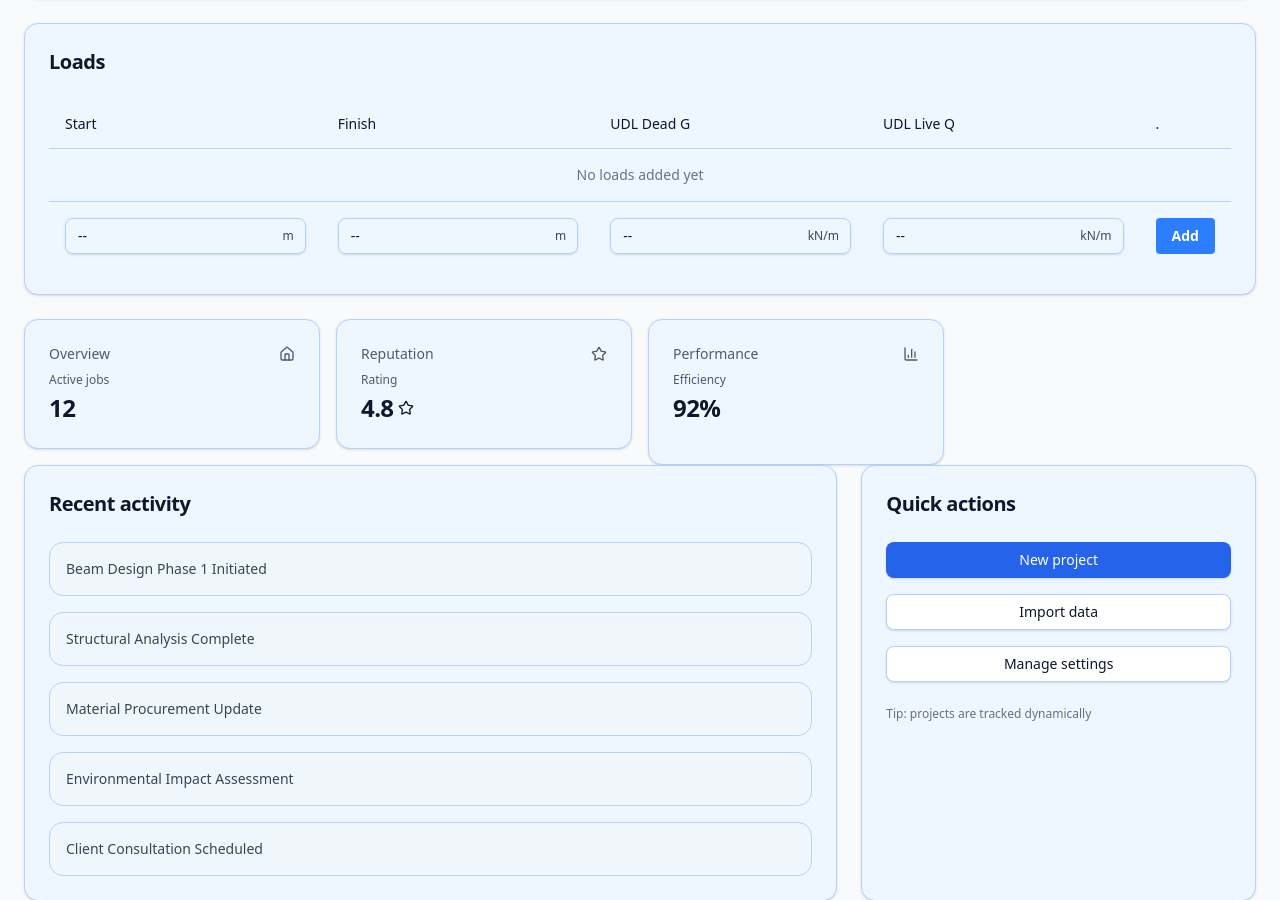
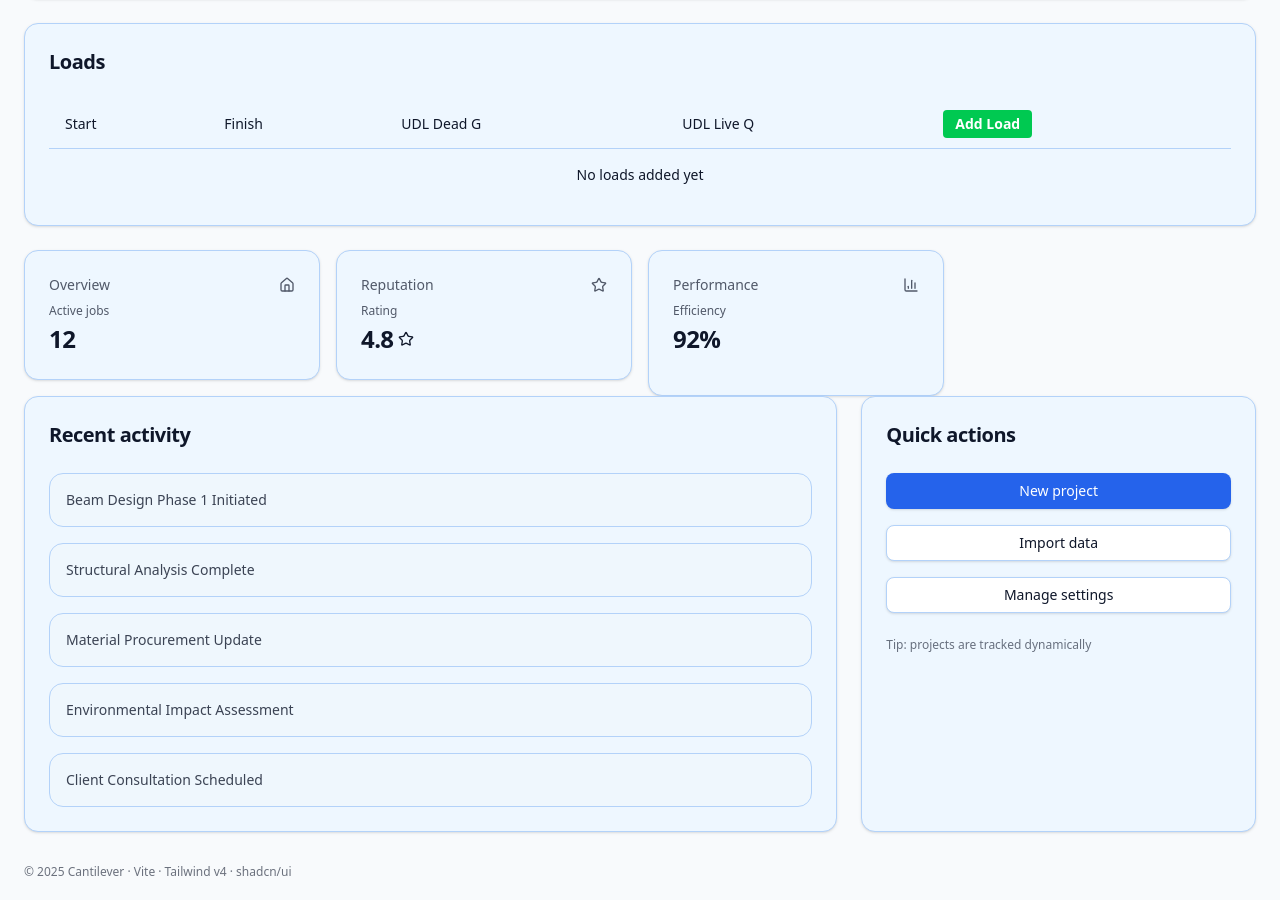
Before and after one commit to dhadley70/BeamDesignTS, a React (Vite) app: page / in a window 1280 px wide. Shown: the part 968-1868 px from the top of the page. Built offline with nearby package versions, Linux system fonts and the light colour scheme.

Commit message:
Improve LoadsInputCard UI with better layout and auto-add functionality

```diff
--- a/src/components/loadsInput.tsx
+++ b/src/components/loadsInput.tsx
@@ -20,6 +20,9 @@ interface LoadsInputProps {
 }
 
 export const LoadsInputCard: React.FC<LoadsInputProps> = ({ loads, setLoads, span }) => {
+  // State to manage visibility of the add load form
+  const [showAddForm, setShowAddForm] = useState<boolean>(false);
+
   // State to manage form inputs for new load
   const [newLoad, setNewLoad] = useState<Omit<UDLLoad, 'id'>>({
     start: 0,
@@ -30,6 +33,20 @@ export const LoadsInputCard: React.FC<LoadsInputProps> = ({ loads, setLoads, spa
 
   // Generate a unique ID for new loads
   const generateId = () => `load_${Date.now()}_${Math.random().toString(36).substr(2, 9)}`;
+
+  // Toggle the add form visibility
+  const toggleAddForm = () => {
+    setShowAddForm(!showAddForm);
+    if (!showAddForm) {
+      // Reset form when opening
+      setNewLoad({
+        start: 0,
+        finish: 0,
+        udlG: 0,
+        udlQ: 0
+      });
+    }
+  };
 
   // Handler for adding a new load
   const handleAddLoad = () => {
@@ -52,13 +69,14 @@ export const LoadsInputCard: React.FC<LoadsInputProps> = ({ loads, setLoads, spa
 
     setLoads(prevLoads => [...prevLoads, loadWithId]);
 
-    // Reset form
+    // Reset form and hide it
     setNewLoad({
       start: 0,
       finish: 0,
       udlG: 0,
       udlQ: 0
     });
+    setShowAddForm(false);
 
     // Save to local storage
     localStorage.setItem('beamLoads', JSON.stringify([...loads, loadWithId]));
@@ -109,6 +127,21 @@ export const LoadsInputCard: React.FC<LoadsInputProps> = ({ loads, setLoads, spa
     } else if (field === 'finish') {
       // Clamp finish between start and span
       numValue = Math.max(newLoad.start, Math.min(span, numValue));
+
+      // Auto-add if start and finish are set properly
+      if (newLoad.start > 0 && numValue > 0) {
+        // First update state
+        const updatedLoad = {
+          ...newLoad,
+          finish: numValue
+        };
+
+        setNewLoad(updatedLoad);
+
+        // Then add the load after a small delay to ensure state is updated
+        setTimeout(() => handleAddLoad(), 100);
+        return;
+      }
     }
 
     setNewLoad(prev => ({
@@ -116,6 +149,7 @@ export const LoadsInputCard: React.FC<LoadsInputProps> = ({ loads, setLoads, spa
       [field]: numValue
     }));
   };
+
 
   // Handler for editing existing loads
   const handleEditLoad = (id: string, field: keyof Omit<UDLLoad, 'id'>, e: React.ChangeEvent<HTMLInputElement>) => {
@@ -188,10 +222,67 @@ export const LoadsInputCard: React.FC<LoadsInputProps> = ({ loads, setLoads, spa
                 <TableHead className="text-[var(--text)]">Finish</TableHead>
                 <TableHead className="text-[var(--text)]">UDL Dead G</TableHead>
                 <TableHead className="text-[var(--text)]">UDL Live Q</TableHead>
-                <TableHead className="text-[var(--text)]">.</TableHead>
+                <TableHead className="text-left">
+                  <button
+                    className="bg-green-500 hover:bg-green-600 text-white font-bold py-1 px-3 rounded text-sm"
+                    onClick={toggleAddForm}
+                  >
+                    {showAddForm ? 'Cancel' : 'Add Load'}
+                  </button>
+                </TableHead>
               </TableRow>
             </TableHeader>
             <TableBody>
+              {/* Show add form when showAddForm is true */}
+              {showAddForm && (
+                <TableRow>
+                  <TableCell>
+                    <InputWithUnit
+                      value={newLoad.start === 0 ? "--" : newLoad.start.toString()}
+                      onChange={(e) => handleInputChange('start', e)}
+                      onFocus={(e) => e.target.value === "--" ? e.target.value = "" : null}
+                      unit="m"
+                      className="w-full bg-[var(--input-bg)]"
+                    />
+                  </TableCell>
+                  <TableCell>
+                    <InputWithUnit
+                      value={newLoad.finish === 0 ? "--" : newLoad.finish.toString()}
+                      onChange={(e) => handleInputChange('finish', e)}
+                      onFocus={(e) => e.target.value === "--" ? e.target.value = "" : null}
+                      unit="m"
+                      className="w-full"
+                    />
+                  </TableCell>
+                  <TableCell>
+                    <InputWithUnit
+                      value={newLoad.udlG === 0 ? "--" : newLoad.udlG.toString()}
+                      onChange={(e) => handleInputChange('udlG', e)}
+                      onFocus={(e) => e.target.value === "--" ? e.target.value = "" : null}
+                      unit="kN/m"
+                      className="w-full"
+                    />
+                  </TableCell>
+                  <TableCell>
+                    <InputWithUnit
+                      value={newLoad.udlQ === 0 ? "--" : newLoad.udlQ.toString()}
+                      onChange={(e) => handleInputChange('udlQ', e)}
+                      onFocus={(e) => e.target.value === "--" ? e.target.value = "" : null}
+                      unit="kN/m"
+                      className="w-full"
+                    />
+                  </TableCell>
+                  <TableCell>
+                    <button
+                      className="bg-red-500 hover:bg-red-600 text-white font-bold py-1 px-3 rounded text-sm"
+                      onClick={() => setShowAddForm(false)}
+                    >
+                      Remove
+                    </button>
+                  </TableCell>
+                </TableRow>
+              )}
+
               {loads.length > 0 ? (
                 loads.map((load) => (
                   <TableRow key={load.id}>
@@ -233,7 +324,7 @@ export const LoadsInputCard: React.FC<LoadsInputProps> = ({ loads, setLoads, spa
                     </TableCell>
                     <TableCell>
                       <button
-                        className="text-var(--text) hover:text-var(--accent)"
+                        className="bg-red-500 hover:bg-red-600 text-white font-bold py-1 px-3 rounded text-sm"
                         onClick={() => {
                           const updatedLoads = loads.filter(l => l.id !== load.id);
                           setLoads(updatedLoads);
@@ -247,58 +338,11 @@ export const LoadsInputCard: React.FC<LoadsInputProps> = ({ loads, setLoads, spa
                 ))
               ) : (
                 <TableRow>
-                  <TableCell colSpan={5} className="text-center py-4 text-gray-500">
+                  <TableCell colSpan={5} className="text-center py-4 text-var(--muted)">
                     No loads added yet
                   </TableCell>
                 </TableRow>
               )}
-              {/* Add new load row */}
-              <TableRow>
-                <TableCell>
-                  <InputWithUnit
-                    value={newLoad.start === 0 ? "--" : newLoad.start.toString()}
-                    onChange={(e) => handleInputChange('start', e)}
-                    onFocus={(e) => e.target.value === "--" ? e.target.value = "" : null}
-                    unit="m"
-                    className="w-full"
-                  />
-                </TableCell>
-                <TableCell>
-                  <InputWithUnit
-                    value={newLoad.finish === 0 ? "--" : newLoad.finish.toString()}
-                    onChange={(e) => handleInputChange('finish', e)}
-                    onFocus={(e) => e.target.value === "--" ? e.target.value = "" : null}
-                    unit="m"
-                    className="w-full"
-                  />
-                </TableCell>
-                <TableCell>
-                  <InputWithUnit
-                    value={newLoad.udlG === 0 ? "--" : newLoad.udlG.toString()}
-                    onChange={(e) => handleInputChange('udlG', e)}
-                    onFocus={(e) => e.target.value === "--" ? e.target.value = "" : null}
-                    unit="kN/m"
-                    className="w-full"
-                  />
-                </TableCell>
-                <TableCell>
-                  <InputWithUnit
-                    value={newLoad.udlQ === 0 ? "--" : newLoad.udlQ.toString()}
-                    onChange={(e) => handleInputChange('udlQ', e)}
-                    onFocus={(e) => e.target.value === "--" ? e.target.value = "" : null}
-                    unit="kN/m"
-                    className="w-full"
-                  />
-                </TableCell>
-                <TableCell>
-                  <button
-                    className="bg-blue-500 hover:bg-blue-700 text-white font-bold py-2 px-4 rounded"
-                    onClick={handleAddLoad}
-                  >
-                    Add
-                  </button>
-                </TableCell>
-              </TableRow>
             </TableBody>
           </Table>
         </div>
```
